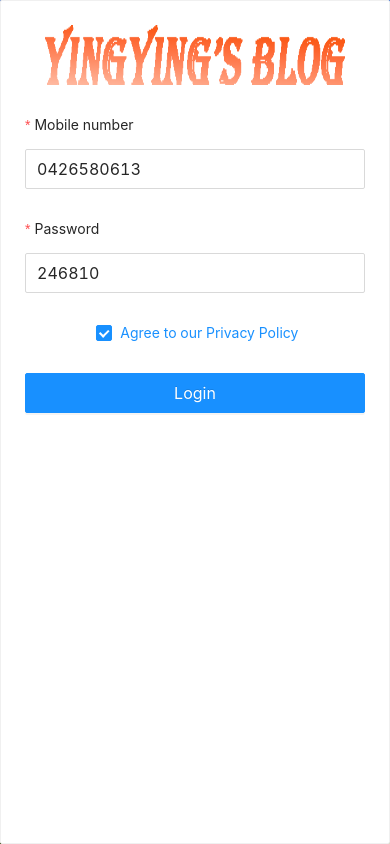
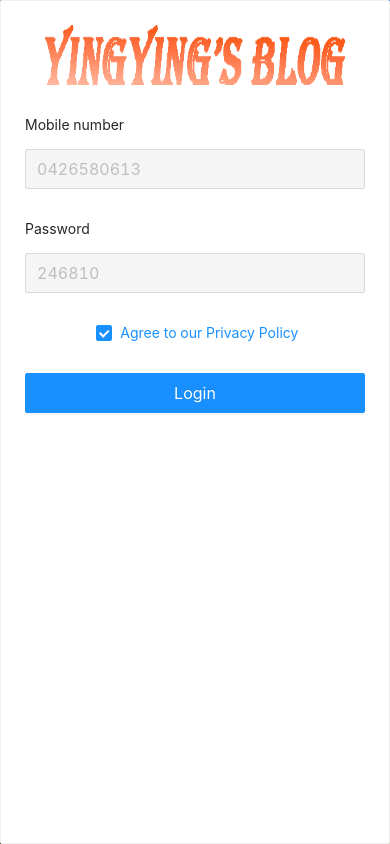
Before and after one commit to YingyingMel/yingying-blog2, a React (Create React App) app: page /login in a window 390 px wide. Built offline with nearby package versions, Linux system fonts and the light colour scheme.

Commit message:
disable mobile and password input

```diff
--- a/src/pages/login/index.js
+++ b/src/pages/login/index.js
@@ -42,34 +42,36 @@ const Login = () => {
           <Form.Item
             label="Mobile number"
             name="username"
-            rules={[
-              {
-                required: true,
-                message: 'Please input my number: 0426580613',
-              },
-              {
-                pattern: /^(?:\+?61|0)[2-478](?:[ -]?[0-9]){8}$/,
-                message: 'Wrong mobile number',
-                validateTrigger: 'onBlur'
-              }
-            ]}>
-            <Input size="large" defaultValue="0426580613" placeholder='0426580613' />
+          // rules={[
+          //   {
+          //     required: true,
+          //     message: 'Please input my number: 0426580613',
+          //   },
+          //   {
+          //     pattern: /^(?:\+?61|0)[2-478](?:[ -]?[0-9]){8}$/,
+          //     message: 'Wrong mobile number',
+          //     validateTrigger: 'onBlur'
+          //   }
+          // ]}
+          >
+            <Input size="large" value="0426580613" placeholder='0426580613' disabled />
           </Form.Item>
           <Form.Item
             label="Password"
             name="password"
-            rules={[
-              {
-                required: true,
-                message: 'Please input this password: 246810',
-              },
-              {
-                len: 6,
-                message: 'Password is 6 digits',
-                validateTrigger: 'onBlur'
-              }
-            ]}>
-            <Input size="large" defaultValue="246810" placeholder='246810' />
+          // rules={[
+          //   {
+          //     required: true,
+          //     message: 'Please input this password: 246810',
+          //   },
+          //   {
+          //     len: 6,
+          //     message: 'Password is 6 digits',
+          //     validateTrigger: 'onBlur'
+          //   }
+          // ]}
+          >
+            <Input size="large" value="246810" placeholder='246810' disabled />
           </Form.Item>
           <Form.Item
             wrapperCol={{ offset: 8 }}
--- a/src/pages/shoppingcart/index.scss
+++ b/src/pages/shoppingcart/index.scss
@@ -107,6 +107,7 @@
       border-radius: 0.5rem;
       padding: 0.5rem;
       margin: 0.1rem;
+      width: 100%;
     }
     h1 {
       font-size: 2rem;
```
